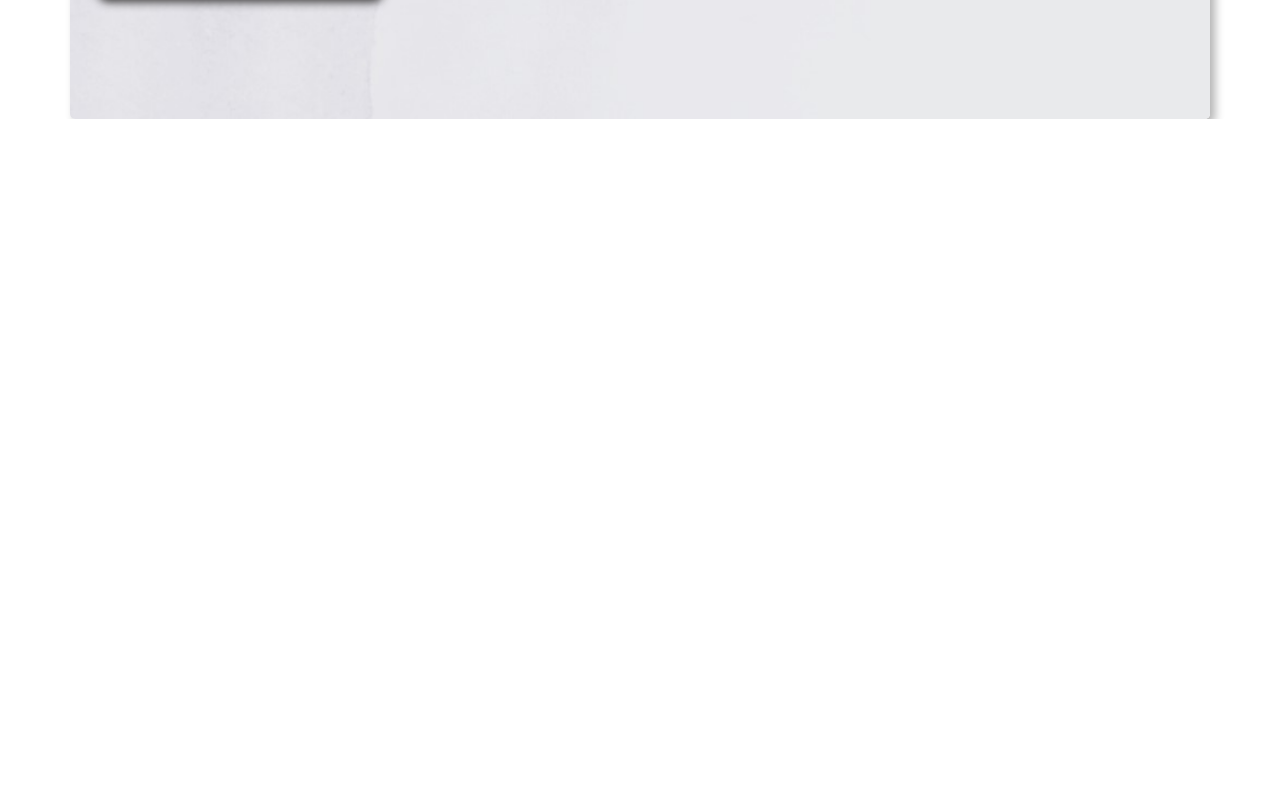
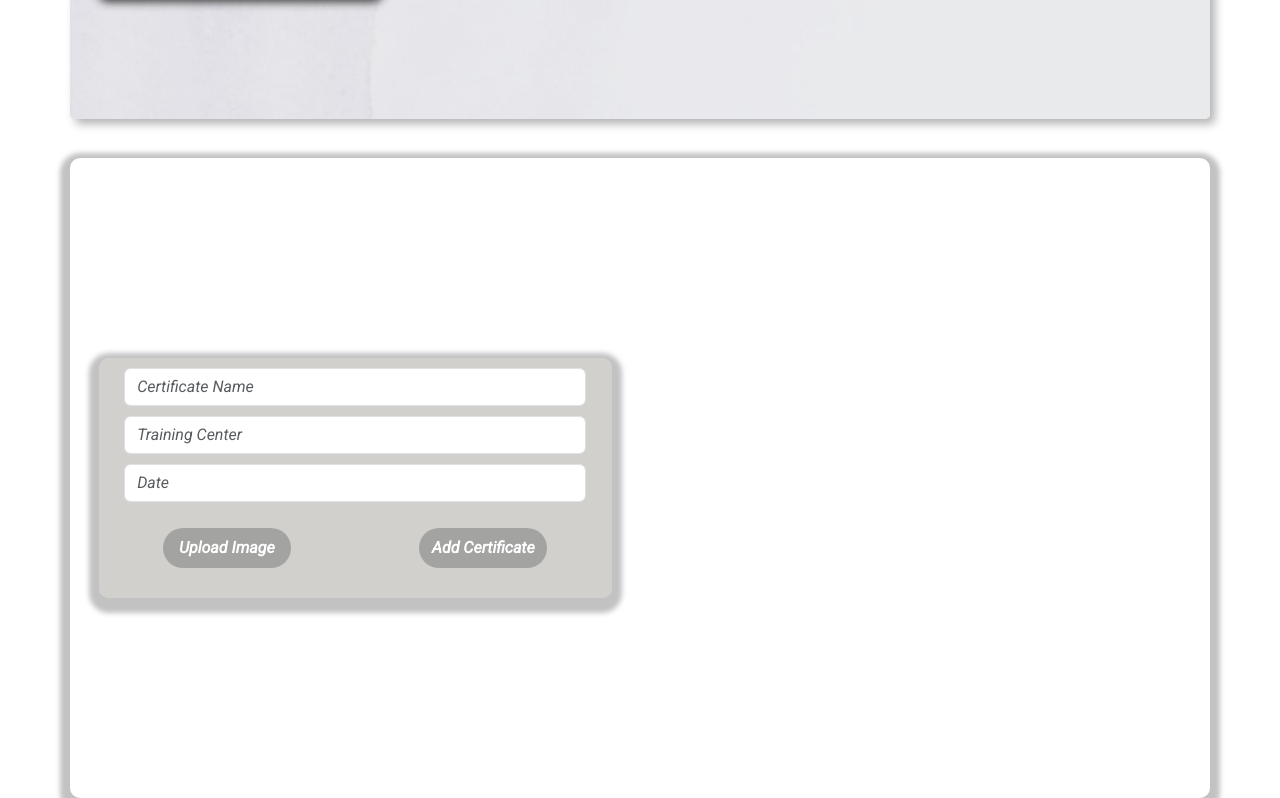
Before and after one commit to WegdanAhmed/portfolio, a React (Create React App) app: page / in a window 1280 px wide. Shown: the part 4700-5498 px from the top of the page. Before the commit the page ends 4819 px from the top, so only its background shows below. Built offline with nearby package versions, Linux system fonts and the light colour scheme; a web font is replaced by a local one.

Commit message:
certificate part

```diff
--- a/src/App.css
+++ b/src/App.css
@@ -332,6 +332,54 @@
       background-color: transparent;
       color:rgba(1, 1, 67, 0.825) ;
   }
+
+
+  /* certificatePart */
+  .certificatePart{
+    width: 100%;
+    height: 80vh;
+    margin-top: 3%;
+    border-radius: 10px;
+    box-shadow: 0 5px 5px 10px rgba(128, 128, 128, 0.479) ;
+    position: relative;
+  }
+
+
+
+.showData{
+    width: 45%;
+    height: 80vh;
+    position: absolute;
+    top: 0;
+    right: 2.5%;
+}
+.formData {
+    background-color: rgba(130, 127, 116, 0.368);
+    box-shadow: 0 5px 5px 10px rgba(128, 128, 128, 0.479) ;
+    border-radius: 10px;
+    width: 45%;
+    height: 30vh;
+    position: absolute;
+    top: 25vh;
+    left: 2.5%;
+}
+.formData input{
+    width: 90%;
+    margin: 10px 5%;
+}
+.formData button{
+    width: 25%;
+    height: 5vh;
+    background-color:rgba(128, 128, 128, 0.555);
+    border-radius: 25px;
+    border: none;
+    color: white;
+    margin: 2vh 12.5%;
+}
+.certificate-item p{
+    font-size: 20px;
+    color: rgba(42, 42, 146, 0.648);
+}
 
 }
 @media (max-width: 575.98px) {
--- a/src/Components/Home/Home.jsx
+++ b/src/Components/Home/Home.jsx
@@ -9,6 +9,51 @@ import Image5 from "../assest/profile.jpg";
 import Image6 from "../assest/default-logo.png";
 
   const Home = () => {
+    const [certificates, setCertificates] = useState([]);
+  const [certificateData, setCertificateData] = useState({
+    name: '',
+    trainingCenter: '',
+    date: '',
+    photo: null,
+  });
+
+  const handleChange = (e) => {
+    const { name, value } = e.target;
+    setCertificateData({
+      ...certificateData,
+      [name]: value,
+    });
+  };
+
+  const handlePhotoChange = (e) => {
+    setCertificateData({
+      ...certificateData,
+      photo: e.target.files[0],
+    });
+  };
+
+  const handleSubmit = (e) => {
+    e.preventDefault();
+    const newCertificate = {
+      name: certificateData.name,
+      trainingCenter: certificateData.trainingCenter,
+      date: certificateData.date,
+      photo: certificateData.photo,
+    };
+
+    setCertificates([...certificates, newCertificate]);
+    setCertificateData({
+      name: '',
+      trainingCenter: '',
+      date: '',
+      photo: null,
+    });
+  };
+
+  const handleButtonClick = () => {
+    document.getElementById('fileInput').click();
+  };
+
   //  const [scrolled, setScrolled] = useState(false);
 
   // useEffect(() => {
@@ -287,7 +332,71 @@ import Image6 from "../assest/default-logo.png";
           </div>
 
       </div>
-     </div>
+
+
+
+       {/* certificate part  */}
+
+
+       <div className="certificatePart container">
+      <div className="showData ">
+        {certificates.map((certificate, index) => (
+          <div key={index} className="certificate-item m-3 row">
+            <div className="col-md-8 ">
+            <p>{certificate.name}</p>
+           <p>Training Center: {certificate.trainingCenter}</p>
+           <p>Date: {certificate.date}</p>
+            </div>
+
+           <div className="col-md-4 d-flex justify-content-center">{certificate.photo && <img src={URL.createObjectURL(certificate.photo)} className="w-50" alt="Certificate" />}</div>
+
+
+
+           </div>
+
+        ))}
+      </div>
+      <div className="formData">
+        <form onSubmit={handleSubmit}>
+          <input
+            className="form-control"
+            type="text"
+            name="name"
+            value={certificateData.name}
+            onChange={handleChange}
+            placeholder="Certificate Name"
+          />
+          <input
+            className="form-control"
+            type="text"
+            name="trainingCenter"
+            value={certificateData.trainingCenter}
+            onChange={handleChange}
+            placeholder="Training Center"
+          />
+          <input
+            className="form-control"
+            type="text"
+            name="date"
+            value={certificateData.date}
+            onChange={handleChange}
+            placeholder="Date"
+          />
+          <input id="fileInput" className="selectImg" type="file" onChange={handlePhotoChange} accept="image/*" style={{ display: 'none' }} />
+          <button type="button" onClick={handleButtonClick} className="uploadButton">
+            Upload Image
+          </button>
+          <button type="submit">Add Certificate</button>
+        </form>
+      </div>
+    </div>
+        </div>
+
+
+
+
+
+
 
     </>
   }
```
